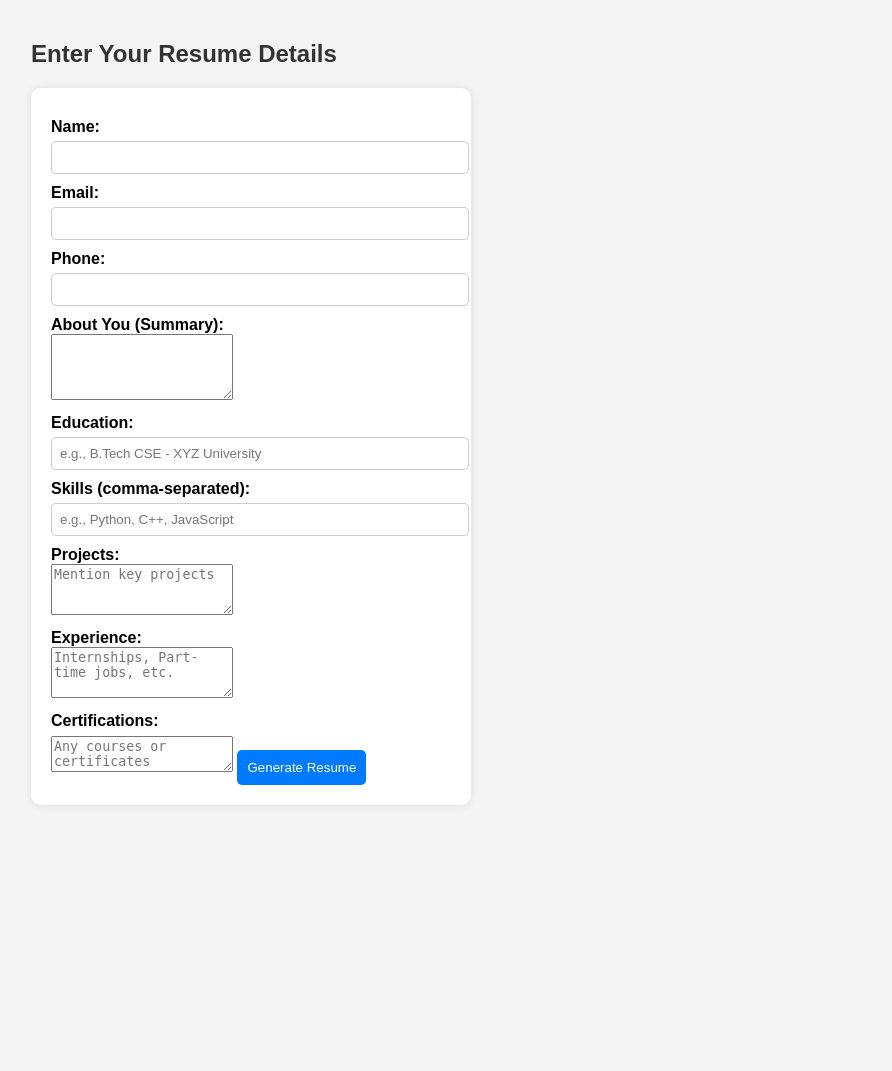
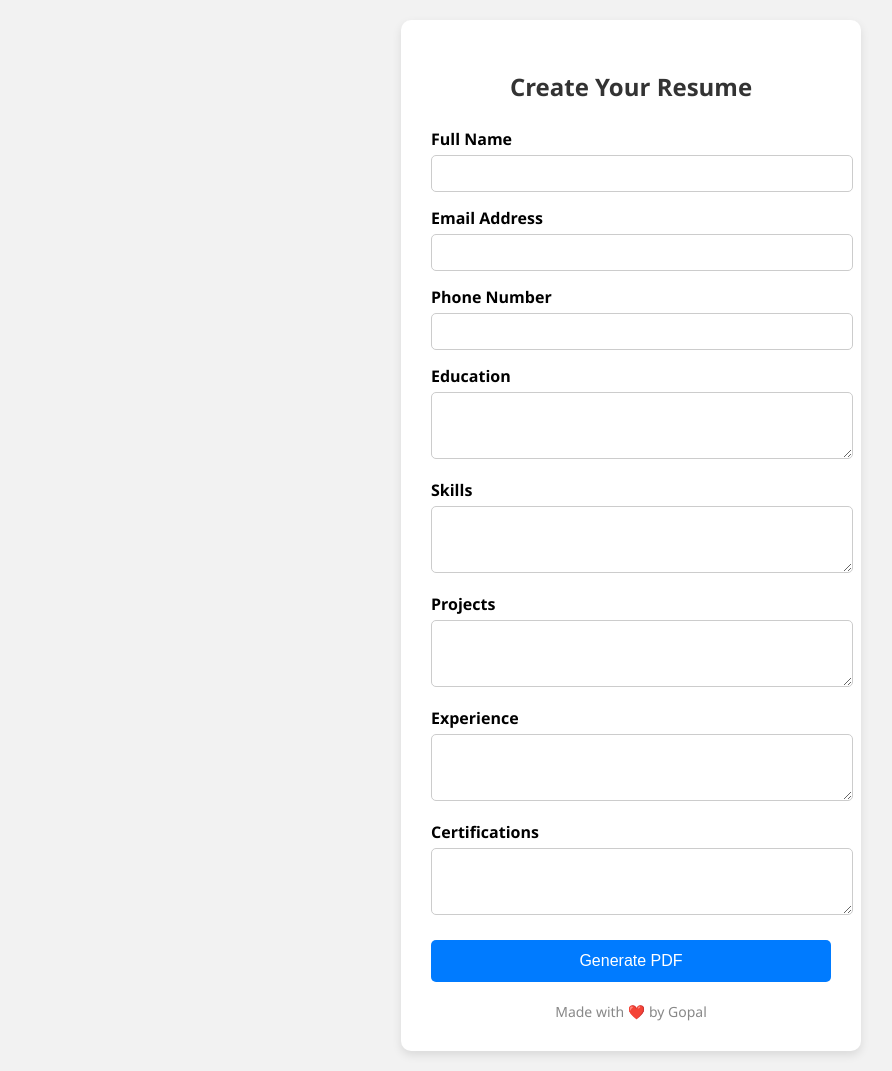
Before and after one commit to gopalkrishna-dev/resume-builder, a Flask app: page / in a window 1280 px wide. Shown: the whole page, without its empty margins (9-901 px from the left). Before the commit the page ends 785 px from the top, so only its background shows below. Run offline with Flask 3, Linux system fonts and the light colour scheme.

Commit message:
Update form UI

```diff
--- a/app.py
+++ b/app.py
@@ -10,17 +10,18 @@ def form():
 
 @app.route('/generate', methods=['POST'])
 def generate():
-    # Collect form data (adjust as needed)
     name = request.form['name']
     email = request.form['email']
+    phone = request.form['phone']
 
-    # Render resume with provided data
-    rendered = render_template('resume_template.html', name=name, email=email)
+    rendered = render_template(
+        'resume_template.html',
+        name=name,
+        email=email,
+        phone=phone
+    )
 
-    # Use wkhtmltopdf from the standard Linux path on Render
     config = pdfkit.configuration(wkhtmltopdf='/usr/bin/wkhtmltopdf')
-
-    # Generate PDF from HTML
     pdf = pdfkit.from_string(rendered, False, configuration=config)
 
     return (
@@ -29,6 +30,7 @@ def generate():
         {'Content-Type': 'application/pdf', 'Content-Disposition': 'inline; filename=resume.pdf'}
     )
 
+
 if __name__ == '__main__':
     port = int(os.environ.get('PORT', 10000))
     app.run(host='0.0.0.0', port=port)
--- a/templates/form.html
+++ b/templates/form.html
@@ -1,40 +1,92 @@
 <!DOCTYPE html>
-<html>
+<html lang="en">
 <head>
+  <meta charset="UTF-8">
   <title>Resume Builder</title>
-  <link rel="stylesheet" href="{{ url_for('static', filename='style.css') }}">
+  <link rel="stylesheet" href="/static/style.css">
+  <style>
+    body {
+      font-family: 'Segoe UI', sans-serif;
+      background: #f2f2f2;
+      margin: 0;
+      padding: 20px;
+    }
+    .container {
+      max-width: 700px;
+      background: #fff;
+      padding: 30px;
+      border-radius: 10px;
+      margin: auto;
+      box-shadow: 0 4px 10px rgba(0,0,0,0.1);
+    }
+    h2 {
+      text-align: center;
+      margin-bottom: 25px;
+    }
+    label {
+      display: block;
+      margin-top: 15px;
+      font-weight: bold;
+    }
+    input, textarea {
+      width: 100%;
+      padding: 10px;
+      margin-top: 5px;
+      border: 1px solid #ccc;
+      border-radius: 5px;
+    }
+    button {
+      margin-top: 20px;
+      width: 100%;
+      padding: 12px;
+      background: #007bff;
+      color: white;
+      border: none;
+      border-radius: 5px;
+      font-size: 16px;
+      cursor: pointer;
+    }
+    .footer {
+      margin-top: 20px;
+      text-align: center;
+      font-size: 14px;
+      color: #888;
+    }
+  </style>
 </head>
 <body>
-  <h2>Enter Your Resume Details</h2>
-  <form action="/generate" method="post">
+  <form class="container" action="/generate" method="post">
+    <h2>Create Your Resume</h2>
 
-    <label>Name:</label>
+    <label for="name">Full Name</label>
     <input type="text" name="name" required>
 
-    <label>Email:</label>
+    <label for="email">Email Address</label>
     <input type="email" name="email" required>
 
-    <label>Phone:</label>
+    <label for="phone">Phone Number</label>
     <input type="text" name="phone" required>
 
-    <label>About You (Summary):</label>
-    <textarea name="summary" rows="4"></textarea>
+    <label for="education">Education</label>
+    <textarea name="education" rows="3" required></textarea>
 
-    <label>Education:</label>
-    <input type="text" name="education" placeholder="e.g., B.Tech CSE - XYZ University">
+    <label for="skills">Skills</label>
+    <textarea name="skills" rows="3" required></textarea>
 
-    <label>Skills (comma-separated):</label>
-    <input type="text" name="skills" placeholder="e.g., Python, C++, JavaScript">
+    <label for="projects">Projects</label>
+    <textarea name="projects" rows="3"></textarea>
 
-    <label>Projects:</label>
-    <textarea name="projects" rows="3" placeholder="Mention key projects"></textarea>
+    <label for="experience">Experience</label>
+    <textarea name="experience" rows="3"></textarea>
 
-    <label>Experience:</label>
-    <textarea name="experience" rows="3" placeholder="Internships, Part-time jobs, etc."></textarea>
+    <label for="certifications">Certifications</label>
+    <textarea name="certifications" rows="3"></textarea>
 
-    <label>Certifications:</label>
-    <textarea name="certifications" rows="2" placeholder="Any courses or certificates"></textarea>
+    <button type="submit">Generate PDF</button>
 
-    <button type="submit">Generate Resume</button>
+    <div class="footer">
+      Made with ❤️ by Gopal
+    </div>
   </form>
 </body>
+</html>
```
Also changed, not shown: templates/resume_template.html (+16 -26 lines).
